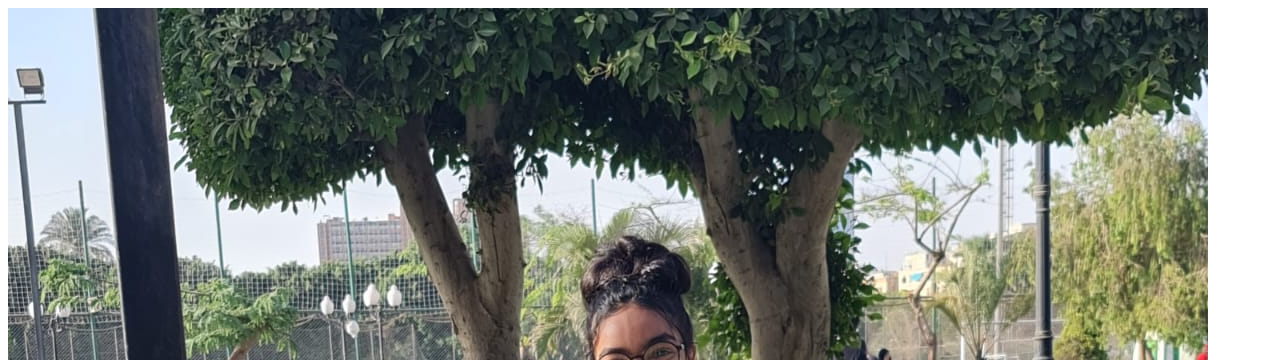
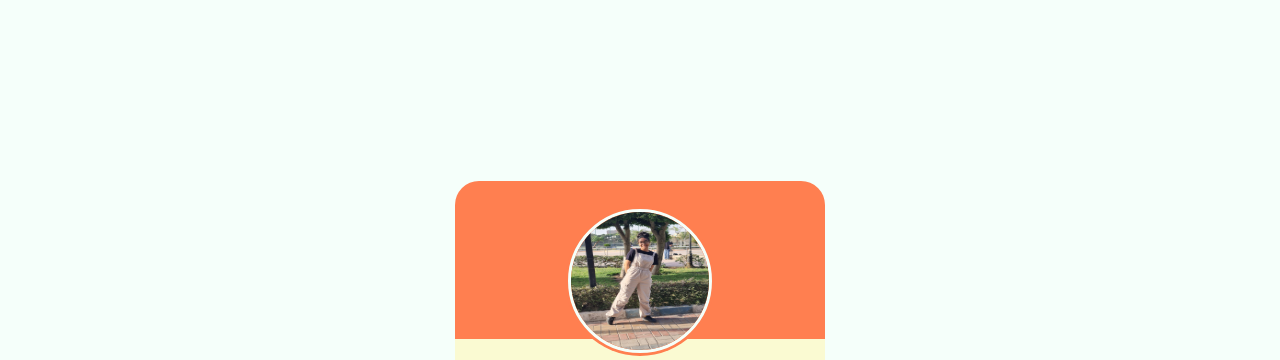
Before and after one commit to MirnaELHefny/StarUnion_1st-Task_ProfileCard, a plain HTML site: page index.html in a window 1280 px wide. Shown: the top 360 px of the page. Drawn offline with nearby package versions, Linux system fonts and the light colour scheme; files whose address does not match are found by name; a web font is replaced by a local one.

Commit message:
Update index.html

```diff
--- a/index.html
+++ b/index.html
@@ -15,7 +15,7 @@
 
     <title>Mirna/Task-1</title>
     <!--To Link HTML with CSS-->
-    <link rel="stylesheet" href="..\CSS\style.css">
+    <link rel="stylesheet" href="/style.css">
 
 </head>
 <body>
```
